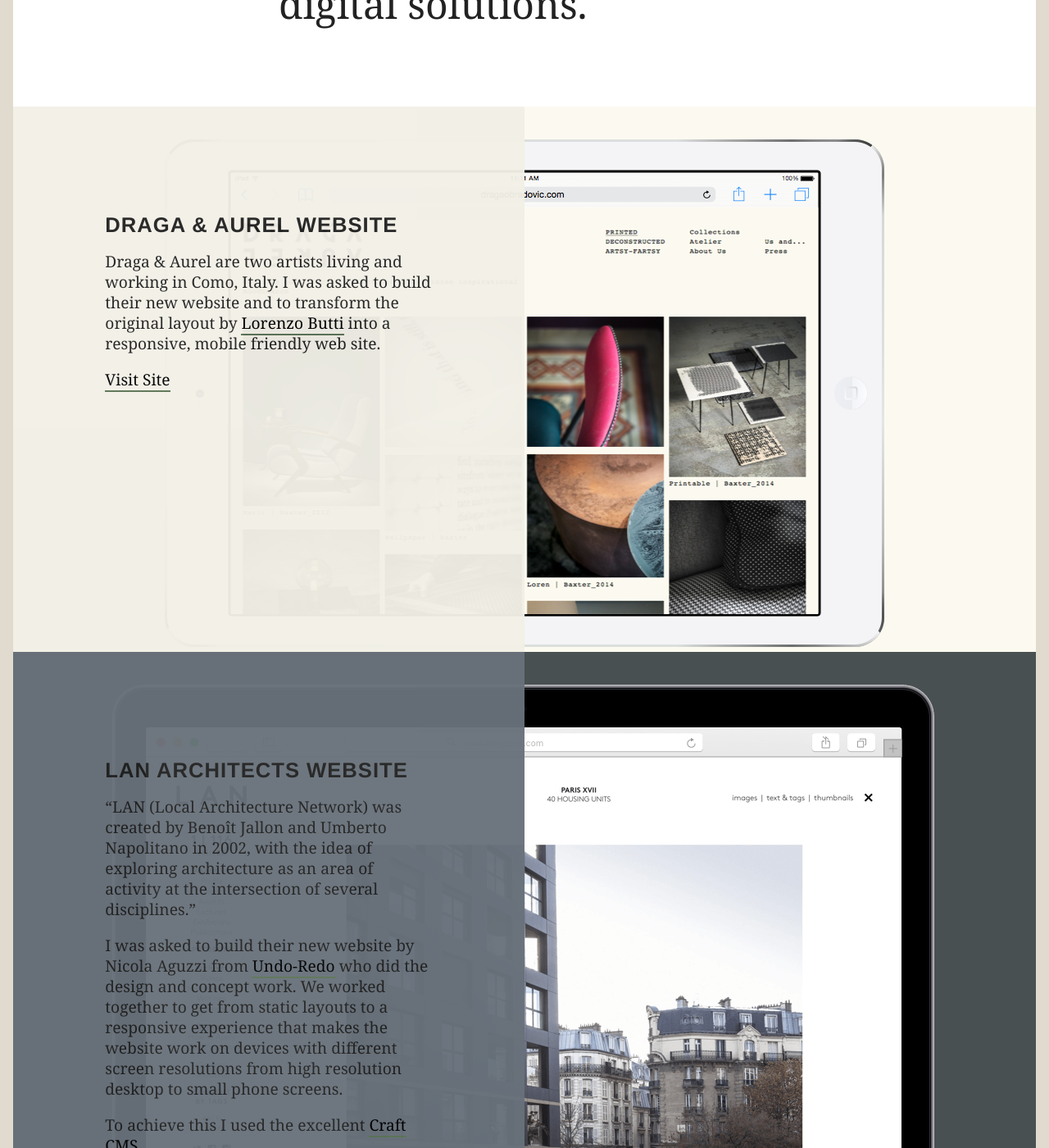
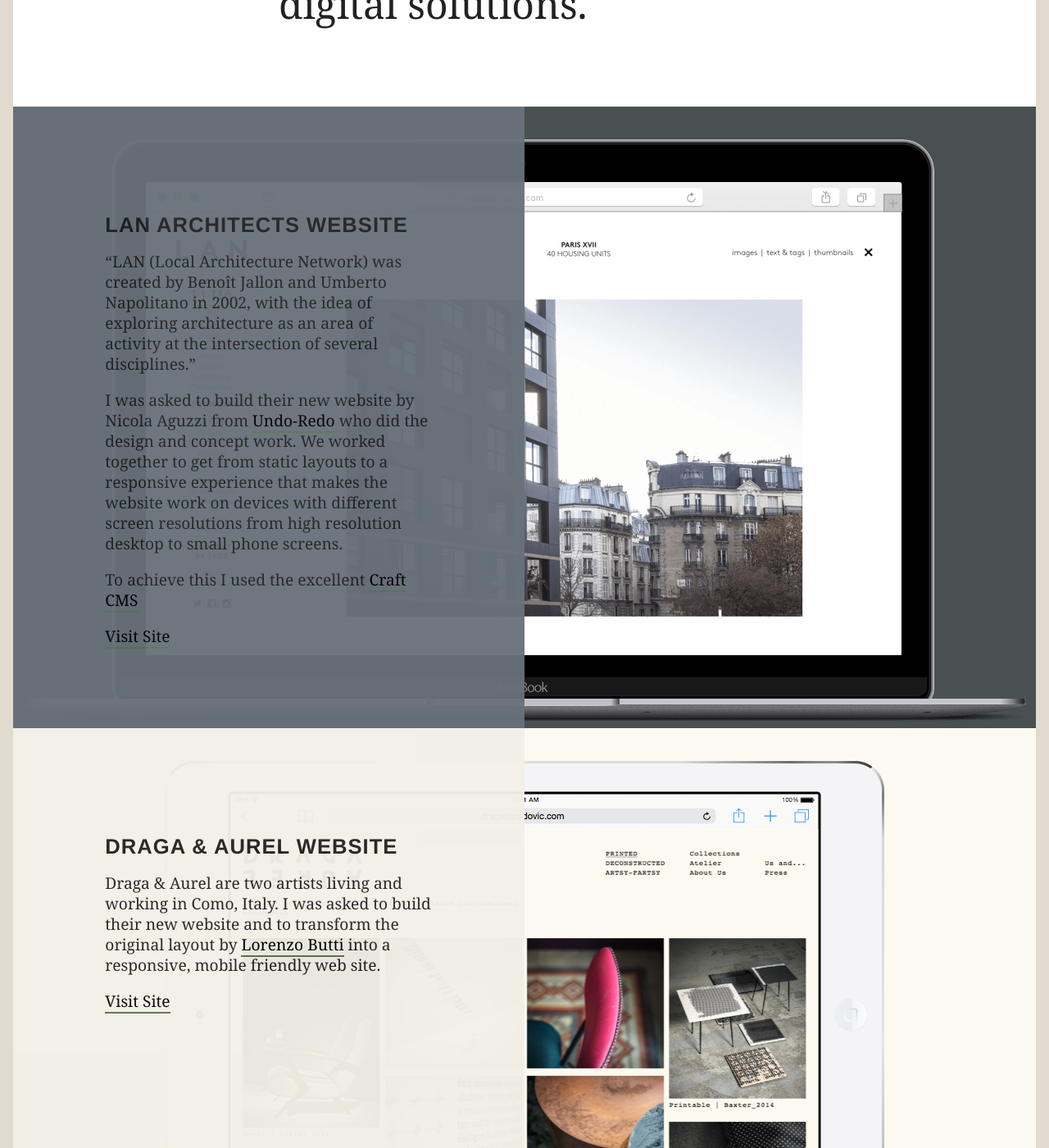
Before and after one commit to joernba/joernba.github.io, a Jekyll site: the page built from index.html, in a window 1280 px wide and 1400 px high, scrolled down 495 px. Shown: the whole window at 82% size. Built offline with Jekyll 4.4.1, drawn with Linux system fonts in a browser that asks for light colours; comment, search, counter and statistics services are not loaded.

Commit message:
added way to order projects
Signed-off-by: Joern Bargmann <joernba@gmail.com>

```diff
--- a/_layouts/projects.html
+++ b/_layouts/projects.html
@@ -5,7 +5,8 @@ layout: default
 <article class="content">
   <h1>Projects</h1>
   <ul class="projects-list">
-    {% for post in site.works %}
+    {% assign posts = site.works | sort:"weight"  %}
+    {% for post in posts %}
       <li style="background-color: {{ post.bg-color }};">
         <div class="projects-content" style="background-color: {{ post.content-bg-color }};">
           <h2>
--- a/_works/draga-aurel.markdown
+++ b/_works/draga-aurel.markdown
@@ -1,6 +1,7 @@
 ---
 layout: post
 title:  "Draga & Aurel Website"
+weight: 2
 categories: works
 assignment: php, html, css, JavaScript
 images: draga-aurel/draga-aurel-bg.png
--- a/_works/lan-architects.markdown
+++ b/_works/lan-architects.markdown
@@ -2,6 +2,7 @@
 layout: post
 title:  "LAN Architects Website"
 categories: works
+weight: 1
 assignment: php, html, css, JavaScript
 images: lan-architects/lan.png
 bg-color: "#495052"
--- a/_works/surya.markdown
+++ b/_works/surya.markdown
@@ -2,6 +2,7 @@
 layout: post
 title:  "Surya Swiss Website"
 categories: works
+weight: 3
 assignment: php, html, css, JavaScript
 images: surya/surya.png
 bg-color: "#4396B6"
--- a/index.html
+++ b/index.html
@@ -8,7 +8,8 @@ layout: default
   </div>
 
   <ul class="projects-list">
-    {% for post in site.works %}
+    {% assign posts = site.works | sort:"weight"  %}
+    {% for post in posts %}
       <li style="background-color: {{ post.bg-color }};">
         <div class="projects-content" style="background-color: {{ post.content-bg-color }};">
           <h2>
```
